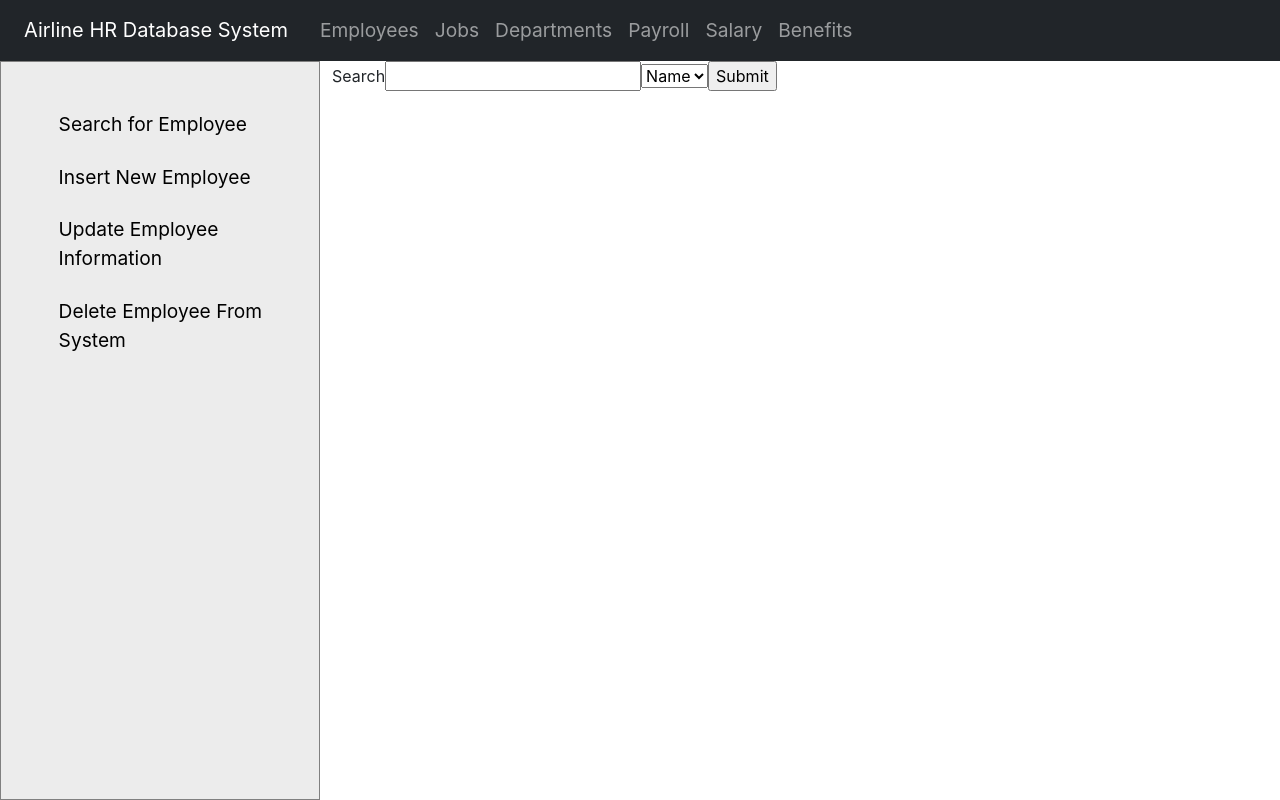
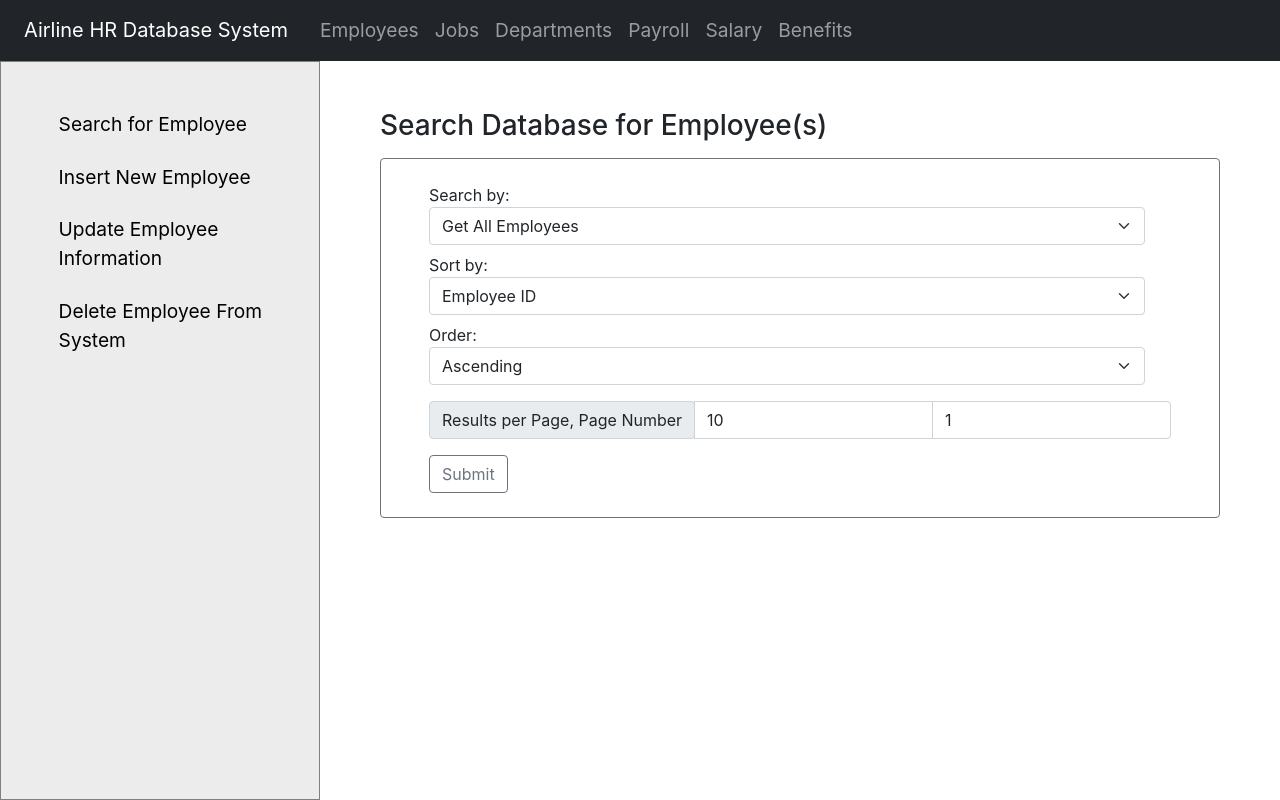
Before and after one commit to SyedA5688/3380_airline_DB_system, a React (Create React App) app in the folder client/: page /employees/search in a window 1280 px wide. Built offline with nearby package versions, Linux system fonts and the light colour scheme.

Commit message:
reorganized search employees form, finished styling and spacing, displaying search results in table beneath form

```diff
--- a/client/src/pages/JobsSidePanel.js
+++ b/client/src/pages/JobsSidePanel.js
@@ -6,18 +6,18 @@ import './sidePanels.css'
 class JobsSidePanel extends Component {
   render() {
     return (
-      <div class="container-fluid" >
-        <div class="row">
-          <div class="col-3" id="sidebar-wrapper" >
-            <nav class="sidebar-nav" >
-              <ul class="sidebar-ul" >
-                <li class="mt-5 my-4" ><a href="/jobs" >Search Jobs</a></li>
-                <li class="my-4" ><a href="/jobs" >Create New Job</a></li>
-                <li class="my-4"><a href="/jobs" >Update Job Details</a></li>
+      <div className="container-fluid" >
+        <div className="row">
+          <div className="col-3" id="sidebar-wrapper" >
+            <nav className="sidebar-nav" >
+              <ul className="sidebar-ul" >
+                <li className="mt-5 my-4" ><a href="/jobs" >Search Jobs</a></li>
+                <li className="my-4" ><a href="/jobs" >Create New Job</a></li>
+                <li className="my-4"><a href="/jobs" >Update Job Details</a></li>
               </ul>
             </nav>
           </div>
-          <div class="col-9" >
+          <div className="col-9" >
             <Outlet />
           </div>
         </div>
--- a/client/src/pages/employees/InsertForm.js
+++ b/client/src/pages/employees/InsertForm.js
@@ -1,4 +1,5 @@
 import React, { Component } from 'react';
+import './employeeForms.css'
 
 
 class InsertForm extends Component {
@@ -91,10 +92,10 @@ class InsertForm extends Component {
 
   render() {
     return (
-      <div className="container mt-5">
-        <div className="" >
+      <div className="container mt-5 px-5">
+        <div >
           <h4>Insert New Employee Into Database</h4>
-          <form className="form-inline" onSubmit={this.handleSubmit}>
+          <form className="form-inline mt-3" onSubmit={this.handleSubmit}>
             <div className="input-group">
               <div className="form-group">
                 <label className="sr-only" htmlFor="inputEmployeeFirstName">First Name</label>
@@ -153,7 +154,7 @@ class InsertForm extends Component {
                 <input type="number" className="form-control" id="inputEmployeeJobID" placeholder="4" name="insertJobID" value={this.state.insertJobID} onChange={this.handleChange} />
               </div>
             </div>
-            <button type="submit" className="btn btn-outline-secondary">Submit</button>
+            <button type="submit" className="btn btn-outline-secondary mt-3">Submit</button>
           </form>
         </div>
       </div>
--- a/client/src/pages/employees/SearchForm.js
+++ b/client/src/pages/employees/SearchForm.js
@@ -1,12 +1,22 @@
 import React, { Component } from 'react';
+import './employeeForms.css'
 
 
 class SearchForm extends Component {
   constructor(props) {
     super(props);
     this.state = {
-      searchInput: '',
-      searchBy: 'name'
+      searchBy: 'all',
+      searchFirstName: '',
+      searchMiddleInitial: '',
+      searchLastName: '',
+      searchID: '',
+      searchTitle: '',
+      searchDepartment: '',
+      sort: 'id',
+      order: 'asc',
+      limit: 10,
+      page: 1,
     };
 
     this.handleChange = this.handleChange.bind(this);
@@ -17,30 +27,206 @@ class SearchForm extends Component {
     this.setState({
       [event.target.name]: event.target.value
     });
+
+    if (event.target.name === "searchBy") {
+      this.setState({
+        searchFirstName: '',
+        searchMiddleInitial: '',
+        searchLastName: '',
+        searchID: '',
+        searchTitle: '',
+        searchDepartment: '',
+      });
+    }
   };
+
+  checkInput() {  // look up input validation
+    let validInput = true;
+    // throw new Error("Invalid input:"...)
+    return validInput;
+  }
+
+  assertValidGETResponse(body) {
+    if (!("rows" in body)) {
+      throw new Error("GET assertion failed, response returned by GET request to /employees has no rows attribute");
+    }
+    else if (!Array.isArray(body.rows)) {
+      throw new Error("GET assertion failed, rows attribute returned by GET request to /employees is not an Array");
+    }
+  }
 
   handleSubmit = async (event) => {
     event.preventDefault();
-    const response = await fetch(`/search?q=${this.state.searchInput}&i=${this.state.searchBy}`);
-    const body = await response.json();
-    // Currently just logging the results. Later display as a table or form, etc
-    console.log(body.rows);
+    // TODO implement input validation
+    this.checkInput();
+
+    let query = "";
+    if (this.state.searchBy === "all") {
+      query = "";
+    }
+    else if (this.state.searchBy === "name") {
+      query = "";
+      if (this.state.searchFirstName !== "") {
+        query += this.state.searchFirstName.trim();
+      }
+      if (this.state.searchMiddleInitial !== "") {
+        query += " " + this.state.searchMiddleInitial.trim();
+      }
+      if (this.state.searchLastName !== "") {
+        query += " " + this.state.searchLastName.trim();
+      }
+      query = query.trim();
+    }
+    else if (this.state.searchBy === "id") {
+      query = this.state.searchID;
+    }
+    else if (this.state.searchBy === "title") {
+      query = this.state.searchTitle.trim();
+    }
+    else if (this.state.searchBy === "department") {
+      query = this.state.searchDepartment.trim();
+    }
+    else {
+      query = "";
+    }
+    // console.log("State:", this.state);
+    // console.log("Query", query);
+
+    try {
+      const response = await fetch(`/employee?q=${query}&searchBy=${this.state.searchBy}&page=${this.state.page}&sort=${this.state.sort}&order=${this.state.order}&limit=${this.state.limit}`);
+      const body = await response.json();
+
+      // Currently just logging the results. Later display as a table or form, etc
+      this.assertValidGETResponse(body);
+      // console.log("Body:", body);
+      console.log("Rows:", body.rows);
+
+      this.setState({
+        returnedEmployees: body.rows
+      });
+    }
+    catch (e) {
+      console.log("Error occured while sending GET request to /employee endpoint,", e)
+      //TODO: Error popup if an error occurred. May be invalid input, or exception returned from GET request. Show error message in popup
+    }
   };
 
+  SearchByInputElement(searchBy) {
+    if (searchBy === "all") {
+      return <div></div>
+    }
+    else if (searchBy === "name") {
+      return (
+        <div className="input-group" >
+          <div className="input-group-prepend">
+            <span className="input-group-text" id="">First, MI, Last</span>
+          </div>
+          <input type="text" className="form-control" id="inputSearchFirstName" placeholder="John (Optional)" name="searchFirstName" value={this.state.searchFirstName} onChange={this.handleChange} />
+          <input type="text" className="form-control" id="inputSearchMiddleInitial" placeholder="M (Optional)" name="searchMiddleInitial" value={this.state.searchMiddleInitial} onChange={this.handleChange} />
+          <input type="text" className="form-control" id="inputSearchLastName" placeholder="Doe (Optional)" name="searchLastName" value={this.state.searchLastName} onChange={this.handleChange} />
+        </div>
+      )
+    }
+    else if (searchBy === "id") {
+      return <div className="form-group">
+        {/* <label className="sr-only" htmlFor="inputSearchID">Employee ID</label> */}
+        <input type="number" className="form-control" id="inputSearchID" placeholder="(e.g. 1000003)" name="searchID" value={this.state.searchID} onChange={this.handleChange} />
+      </div>
+    }
+    else if (searchBy === "title") {
+      return <div className="form-group">
+        {/* <label className="sr-only" htmlFor="inputSearchTitle">Job Title</label> */}
+        <input type="text" className="form-control" id="inputSearchTitle" placeholder="(e.g. Pilot)" name="searchTitle" value={this.state.searchTitle} onChange={this.handleChange} />
+      </div>
+    }
+    else if (searchBy === "department") {
+      return <div className="form-group">
+        {/* <label className="sr-only" htmlFor="inputSearchDepartment">Department</label> */}
+        <input type="text" className="form-control" id="inputSearchDepartment" placeholder="(e.g. Flight Crew)" name="searchDepartment" value={this.state.searchDepartment} onChange={this.handleChange} />
+      </div>
+    }
+    else {
+      return <div></div>
+    }
+  }
+
   render() {
+    let searchByInputElement = this.SearchByInputElement(this.state.searchBy)
     return (
-      <div className="" >
-        <form onSubmit={this.handleSubmit}>
-          <label>
-            Search
-            <input name="searchInput" type="text" value={this.state.searchInput} onChange={this.handleChange} />
-          </label>
-          <select name="searchBy" value={this.state.searchBy} onChange={this.handleChange}>
-            <option value="name">Name</option>
-            <option value="id">ID</option>
-          </select>
-          <input type="submit" id="submit-button" value="Submit" />
+      <div className="container mt-5 px-5">
+        <h3>Search Database for Employee(s)</h3>
+
+        <form className="border border-secondary mt-3 px-5 py-4 rounded" onSubmit={this.handleSubmit}>
+
+          <div className="form-group mb-2" >
+            <label className="sr-only" htmlFor="inputSearchBy">Search by:</label>
+            <select name="searchBy" className="form-select " id="inputSearchBy" defaultValue="all" onChange={this.handleChange}>
+              <option value="all">Get All Employees</option>
+              <option value="name">Name</option>
+              <option value="id">Employee ID</option>
+              <option value="title">Job Title</option>
+              <option value="department">Department</option>
+            </select>
+          </div>
+          {searchByInputElement}
+
+          <div className="form-group mt-2" >
+            <label className="sr-only" htmlFor="inputSortBy">Sort by:</label>
+            <select name="sort" className="form-select" id="inputSortBy" defaultValue="id" onChange={this.handleChange}>
+              <option value="id">Employee ID</option>
+              <option value="name">Name</option>
+              <option value="title">Job Title</option>
+              <option value="department">Department</option>
+            </select>
+          </div>
+
+          <div className="form-group mt-2" >
+            <label className="sr-only" htmlFor="inputOrderBy">Order:</label>
+            <select name="order" className="form-select" id="inputOrderBy" defaultValue="asc" onChange={this.handleChange}>
+              <option value="asc">Ascending</option>
+              <option value="desc">Descending</option>
+            </select>
+          </div>
+
+          <div className="input-group mt-3" >
+            <div className="input-group-prepend">
+              <span className="input-group-text" id="">Results per Page, Page Number</span>
+            </div>
+            <input type="number" className="form-control" id="inputSearchLimit" name="limit" value={this.state.limit} onChange={this.handleChange} />
+            <input type="number" className="form-control" id="inputSearchPage" name="page" value={this.state.page} onChange={this.handleChange} />
+          </div>
+
+          <button type="submit" className="btn btn-outline-secondary mt-3">Submit</button>
         </form>
+
+        {this.state.returnedEmployees ? <table align="center" className="table mt-5 border" >
+          <thead className="table-dark">
+            <tr>
+              <th scope="col">#</th>
+              <th scope="col">First Name</th>
+              <th scope="col">Last Name</th>
+              <th scope="col">Middle Initial</th>
+              <th scope="col">Employee ID</th>
+              <th scope="col">Job Title</th>
+              <th scope="col">Department Name</th>
+            </tr>
+          </thead>
+          {/* Add Employees in tbody through HTML injection in main.js */}
+          <tbody>
+            {this.state.returnedEmployees && this.state.returnedEmployees.map((employeeObj, index) => (
+              <tr key={employeeObj.employee_id}>
+                <th scope="col">{index}</th>
+                <th scope="col">{employeeObj.first_name}</th>
+                <th scope="col">{employeeObj.last_name}</th>
+                <th scope="col">{employeeObj.m_initial}</th>
+                <th scope="col">{employeeObj.employee_id}</th>
+                <th scope="col">{employeeObj.job_title}</th>
+                <th scope="col">{employeeObj.department_name}</th>
+              </tr>
+            ))}
+          </tbody>
+        </table> :
+        <div></div>}
       </div>
     );
   }
--- /dev/null
+++ b/client/src/pages/employees/employeeForms.css
@@ -0,0 +1,7 @@
+th {
+  font-size: smell;
+}
+
+.form-group {
+  margin-right: 2vw;
+}
```
Also changed, not shown: client/src/Navbar.js (+20 -20 lines), client/src/pages/DepartmentSidePanel.js (+11 -11 lines), client/src/pages/EmployeeSidePanel.js (+10 -10 lines), client/src/pages/JobPage.js (deleted, +0 -10 lines).
